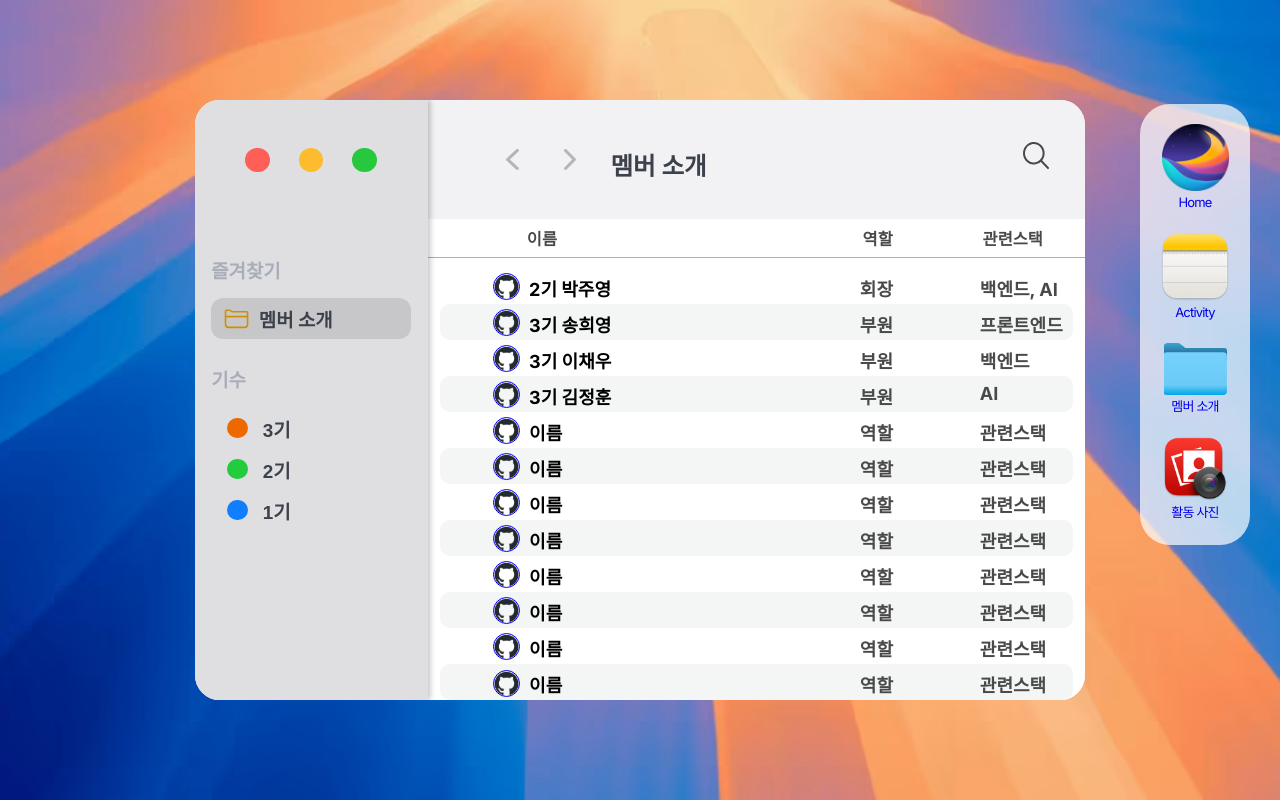
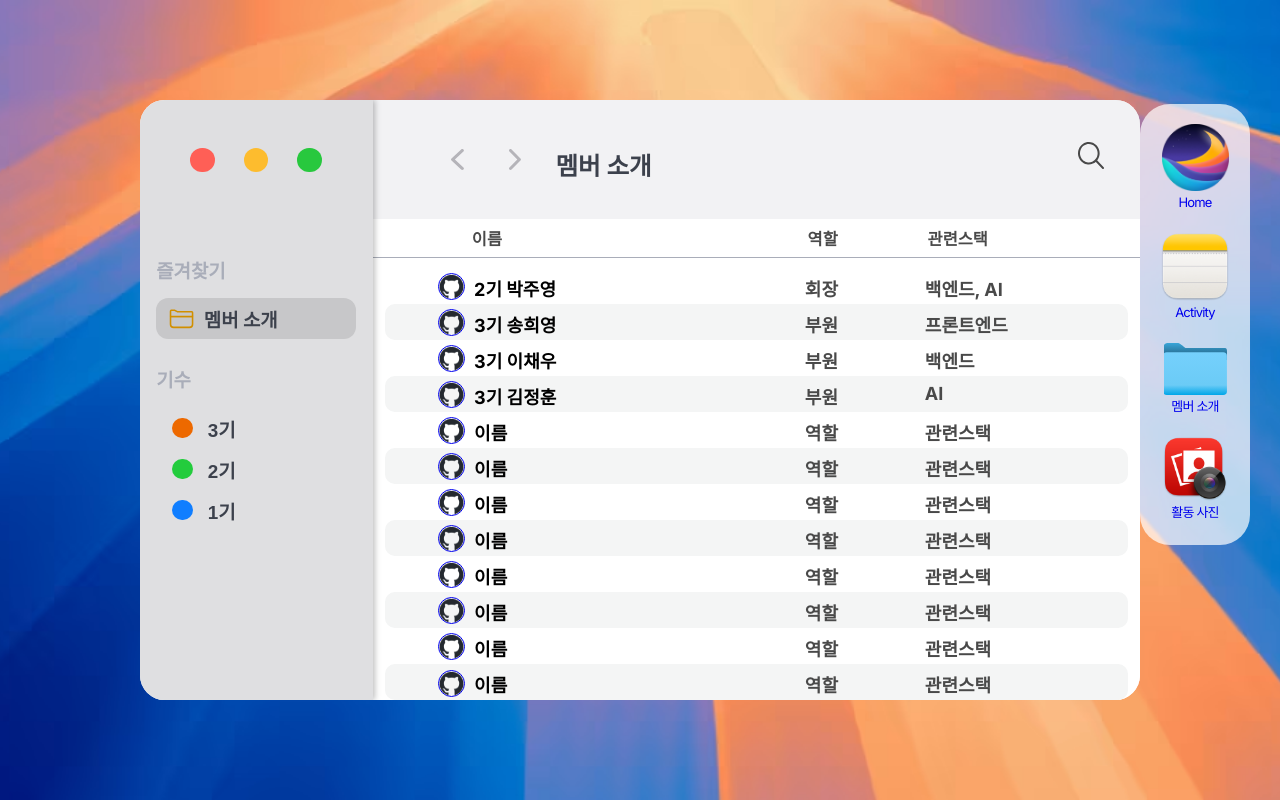
Before and after one commit to ALOC-dev/aloc-homepage, a Next.js app: page /members in a window 1280 px wide. Built offline with nearby package versions, Linux system fonts and the light colour scheme.

Commit message:
refactor: 레이아웃 컴포넌트 분리

```diff
--- a/src/app/(main)/(detail-pages)/layout.tsx
+++ b/src/app/(main)/(detail-pages)/layout.tsx
@@ -1,8 +1,10 @@
 'use client';
 
-import React, { useState, useEffect, useRef } from 'react';
-import Image from 'next/image';
+import React from 'react';
 import Widget from '@/components/Widget';
+import { BackgroundImage } from '@/components/layout-components/BackgroundImage';
+import { DraggableContainer } from '@/components/layout-components/DraggableContainer';
+import { useBodyStyle } from '@/components/layout-components/useBodyStyle';
 import dynamic from 'next/dynamic';
 
 interface DetailPageLayoutProps {
@@ -10,150 +12,25 @@ interface DetailPageLayoutProps {
 }
 
 function DetailPageLayout({ children }: DetailPageLayoutProps) {
-  const containerWidth = 890;
+  const containerWidth = 1000;
   const containerHeight = 600;
-  const [position, setPosition] = useState(() => {
-    if (typeof window === 'undefined') {
-      return { x: 0, y: 0 };
-    }
-    const centerX = (window.innerWidth - containerWidth) / 2;
-    const centerY = (window.innerHeight - containerHeight) / 2;
-    return { x: centerX, y: centerY };
-  });
-  const [isDragging, setIsDragging] = useState(false);
-  const [dragOffset, setDragOffset] = useState({ x: 0, y: 0 });
-  const [isInDragArea, setIsInDragArea] = useState(false);
-  const containerRef = useRef<HTMLDivElement>(null);
 
   // HTML/body 기본 여백 제거로 배경 이미지 흰색선 해결
-  useEffect(() => {
-    // 기존 스타일 백업
-    const originalHtmlStyle = {
-      margin: document.documentElement.style.margin,
-      padding: document.documentElement.style.padding,
-    };
-    const originalBodyStyle = {
-      margin: document.body.style.margin,
-      padding: document.body.style.padding,
-    };
-
-    // HTML과 body의 여백/패딩 제거
-    document.documentElement.style.margin = '0';
-    document.documentElement.style.padding = '0';
-    document.body.style.margin = '0';
-    document.body.style.padding = '0';
-
-    // 컴포넌트 언마운트 시 원래 스타일로 복원
-    return () => {
-      document.documentElement.style.margin = originalHtmlStyle.margin;
-      document.documentElement.style.padding = originalHtmlStyle.padding;
-      document.body.style.margin = originalBodyStyle.margin;
-      document.body.style.padding = originalBodyStyle.padding;
-    };
-  }, []);
-
-  const handleMouseDown = (e: React.MouseEvent) => {
-    if (containerRef.current) {
-      const rect = containerRef.current.getBoundingClientRect();
-      const element = document.elementFromPoint(e.clientX, e.clientY);
-
-      // #f2f2f4 색상 영역에서만 드래그 가능
-      if (element && element instanceof HTMLElement) {
-        const computedStyle = window.getComputedStyle(element);
-        const backgroundColor = computedStyle.backgroundColor;
-
-        // rgb(242, 242, 244) 또는 #f2f2f4 색상 확인
-        if (
-          backgroundColor === 'rgb(242, 242, 244)' ||
-          backgroundColor === '#f2f2f4'
-        ) {
-          setDragOffset({
-            x: e.clientX - rect.left,
-            y: e.clientY - rect.top,
-          });
-          setIsDragging(true);
-        }
-      }
-    }
-  };
-
-  const handleContainerMouseMove = (e: React.MouseEvent) => {
-    const element = document.elementFromPoint(e.clientX, e.clientY);
-
-    if (element && element instanceof HTMLElement) {
-      const computedStyle = window.getComputedStyle(element);
-      const backgroundColor = computedStyle.backgroundColor;
-
-      // #f2f2f4 색상 영역에서만 커서 변경
-      setIsInDragArea(
-        backgroundColor === 'rgb(242, 242, 244)' ||
-          backgroundColor === '#f2f2f4',
-      );
-    } else {
-      setIsInDragArea(false);
-    }
-  };
-
-  const handleDocumentMouseMove = (e: MouseEvent) => {
-    if (isDragging) {
-      const newX = e.clientX - dragOffset.x;
-      const newY = e.clientY - dragOffset.y;
-
-      // 화면 경계 내에서만 이동하도록 제한
-      const maxX = window.innerWidth - 890; // 컨테이너 너비
-      const maxY = window.innerHeight - 600; // 컨테이너 높이
-
-      setPosition({
-        x: Math.max(0, Math.min(newX, maxX)),
-        y: Math.max(0, Math.min(newY, maxY)),
-      });
-    }
-  };
-
-  const handleMouseUp = () => {
-    setIsDragging(false);
-  };
-
-  useEffect(() => {
-    if (isDragging) {
-      document.addEventListener('mousemove', handleDocumentMouseMove);
-      document.addEventListener('mouseup', handleMouseUp);
-
-      return () => {
-        document.removeEventListener('mousemove', handleDocumentMouseMove);
-        document.removeEventListener('mouseup', handleMouseUp);
-      };
-    }
-  }, [isDragging, dragOffset]);
+  useBodyStyle();
 
   return (
     <div className='w-screen h-screen fixed object-cover'>
       {/* 배경 이미지 */}
-      <Image
-        src='/images/figma/background.png'
-        alt='배경'
-        fill
-        className='object-cover'
-      />
+      <BackgroundImage />
 
       {/* 내부 페이지 윈도우 */}
-      <div
-        ref={containerRef}
-        className={`absolute bg-[#FFFFFF] rounded-[24.57px] overflow-hidden shadow-lg select-none ${
-          isInDragArea ? 'cursor-move' : 'cursor-default'
-        }`}
-        style={{
-          width: `${containerWidth}px`,
-          height: `${containerHeight}px`,
-          left: `${position.x}px`,
-          top: `${position.y}px`,
-          userSelect: 'none',
-        }}
-        onMouseDown={handleMouseDown}
-        onMouseMove={handleContainerMouseMove}
+      <DraggableContainer
+        width={containerWidth}
+        height={containerHeight}
+        dragColor='#f2f2f4'
       >
         {children}
-      </div>
+      </DraggableContainer>
 
       {/* 오른쪽 사이드바 네비게이션 */}
       <Widget />
--- /dev/null
+++ b/src/components/layout-components/BackgroundImage.tsx
@@ -0,0 +1,14 @@
+'use client';
+
+import Image from 'next/image';
+
+export const BackgroundImage = () => {
+  return (
+    <Image
+      src='/images/figma/background.png'
+      alt='배경'
+      fill
+      className='object-cover'
+    />
+  );
+};
--- /dev/null
+++ b/src/components/layout-components/DraggableContainer.tsx
@@ -0,0 +1,50 @@
+'use client';
+
+import React from 'react';
+import { useDraggable } from './useDraggable';
+
+interface DraggableContainerProps {
+  children: React.ReactNode;
+  width: number;
+  height: number;
+  dragColor?: string;
+}
+
+export const DraggableContainer = ({
+  children,
+  width,
+  height,
+  dragColor = '#f2f2f4',
+}: DraggableContainerProps) => {
+  const {
+    position,
+    isInDragArea,
+    containerRef,
+    handleMouseDown,
+    handleContainerMouseMove,
+  } = useDraggable({
+    containerWidth: width,
+    containerHeight: height,
+    dragColor,
+  });
+
+  return (
+    <div
+      ref={containerRef}
+      className={`absolute bg-[#FFFFFF] rounded-[24.57px] overflow-hidden shadow-lg select-none ${
+        isInDragArea ? 'cursor-move' : 'cursor-default'
+      }`}
+      style={{
+        width: `${width}px`,
+        height: `${height}px`,
+        left: `${position.x}px`,
+        top: `${position.y}px`,
+        userSelect: 'none',
+      }}
+      onMouseDown={handleMouseDown}
+      onMouseMove={handleContainerMouseMove}
+    >
+      {children}
+    </div>
+  );
+};
--- /dev/null
+++ b/src/components/layout-components/index.ts
@@ -0,0 +1,4 @@
+export { BackgroundImage } from './BackgroundImage';
+export { DraggableContainer } from './DraggableContainer';
+export { useBodyStyle } from './useBodyStyle';
+export { useDraggable } from './useDraggable';
--- /dev/null
+++ b/src/components/layout-components/useBodyStyle.ts
@@ -0,0 +1,31 @@
+'use client';
+
+import { useEffect } from 'react';
+
+export const useBodyStyle = () => {
+  useEffect(() => {
+    // 기존 스타일 백업
+    const originalHtmlStyle = {
+      margin: document.documentElement.style.margin,
+      padding: document.documentElement.style.padding,
+    };
+    const originalBodyStyle = {
+      margin: document.body.style.margin,
+      padding: document.body.style.padding,
+    };
+
+    // HTML과 body의 여백/패딩 제거
+    document.documentElement.style.margin = '0';
+    document.documentElement.style.padding = '0';
+    document.body.style.margin = '0';
+    document.body.style.padding = '0';
+
+    // 컴포넌트 언마운트 시 원래 스타일로 복원
+    return () => {
+      document.documentElement.style.margin = originalHtmlStyle.margin;
+      document.documentElement.style.padding = originalHtmlStyle.padding;
+      document.body.style.margin = originalBodyStyle.margin;
+      document.body.style.padding = originalBodyStyle.padding;
+    };
+  }, []);
+};
--- /dev/null
+++ b/src/components/layout-components/useDraggable.ts
@@ -0,0 +1,122 @@
+'use client';
+
+import { useState, useEffect, useRef } from 'react';
+
+interface Position {
+  x: number;
+  y: number;
+}
+
+interface DragOffset {
+  x: number;
+  y: number;
+}
+
+interface UseDraggableProps {
+  containerWidth: number;
+  containerHeight: number;
+  dragColor?: string;
+}
+
+export const useDraggable = ({
+  containerWidth,
+  containerHeight,
+  dragColor = '#f2f2f4',
+}: UseDraggableProps) => {
+  const [position, setPosition] = useState<Position>(() => {
+    if (typeof window === 'undefined') {
+      return { x: 0, y: 0 };
+    }
+    const centerX = (window.innerWidth - containerWidth) / 2;
+    const centerY = (window.innerHeight - containerHeight) / 2;
+    return { x: centerX, y: centerY };
+  });
+
+  const [isDragging, setIsDragging] = useState(false);
+  const [dragOffset, setDragOffset] = useState<DragOffset>({ x: 0, y: 0 });
+  const [isInDragArea, setIsInDragArea] = useState(false);
+  const containerRef = useRef<HTMLDivElement>(null);
+
+  const handleMouseDown = (e: React.MouseEvent) => {
+    if (containerRef.current) {
+      const rect = containerRef.current.getBoundingClientRect();
+      const element = document.elementFromPoint(e.clientX, e.clientY);
+
+      // 지정된 색상 영역에서만 드래그 가능
+      if (element && element instanceof HTMLElement) {
+        const computedStyle = window.getComputedStyle(element);
+        const backgroundColor = computedStyle.backgroundColor;
+
+        // rgb(242, 242, 244) 또는 #f2f2f4 색상 확인
+        if (
+          backgroundColor === 'rgb(242, 242, 244)' ||
+          backgroundColor === dragColor
+        ) {
+          setDragOffset({
+            x: e.clientX - rect.left,
+            y: e.clientY - rect.top,
+          });
+          setIsDragging(true);
+        }
+      }
+    }
+  };
+
+  const handleContainerMouseMove = (e: React.MouseEvent) => {
+    const element = document.elementFromPoint(e.clientX, e.clientY);
+
+    if (element && element instanceof HTMLElement) {
+      const computedStyle = window.getComputedStyle(element);
+      const backgroundColor = computedStyle.backgroundColor;
+
+      // 지정된 색상 영역에서만 커서 변경
+      setIsInDragArea(
+        backgroundColor === 'rgb(242, 242, 244)' ||
+          backgroundColor === dragColor,
+      );
+    } else {
+      setIsInDragArea(false);
+    }
+  };
+
+  const handleDocumentMouseMove = (e: MouseEvent) => {
+    if (isDragging) {
+      const newX = e.clientX - dragOffset.x;
+      const newY = e.clientY - dragOffset.y;
+
+      // 화면 경계 내에서만 이동하도록 제한
+      const maxX = window.innerWidth - containerWidth;
+      const maxY = window.innerHeight - containerHeight;
+
+      setPosition({
+        x: Math.max(0, Math.min(newX, maxX)),
+        y: Math.max(0, Math.min(newY, maxY)),
+      });
+    }
+  };
+
+  const handleMouseUp = () => {
+    setIsDragging(false);
+  };
+
+  useEffect(() => {
+    if (isDragging) {
+      document.addEventListener('mousemove', handleDocumentMouseMove);
+      document.addEventListener('mouseup', handleMouseUp);
+
+      return () => {
+        document.removeEventListener('mousemove', handleDocumentMouseMove);
+        document.removeEventListener('mouseup', handleMouseUp);
+      };
+    }
+  }, [isDragging, dragOffset]);
+
+  return {
+    position,
+    isDragging,
+    isInDragArea,
+    containerRef,
+    handleMouseDown,
+    handleContainerMouseMove,
+  };
+};
```
